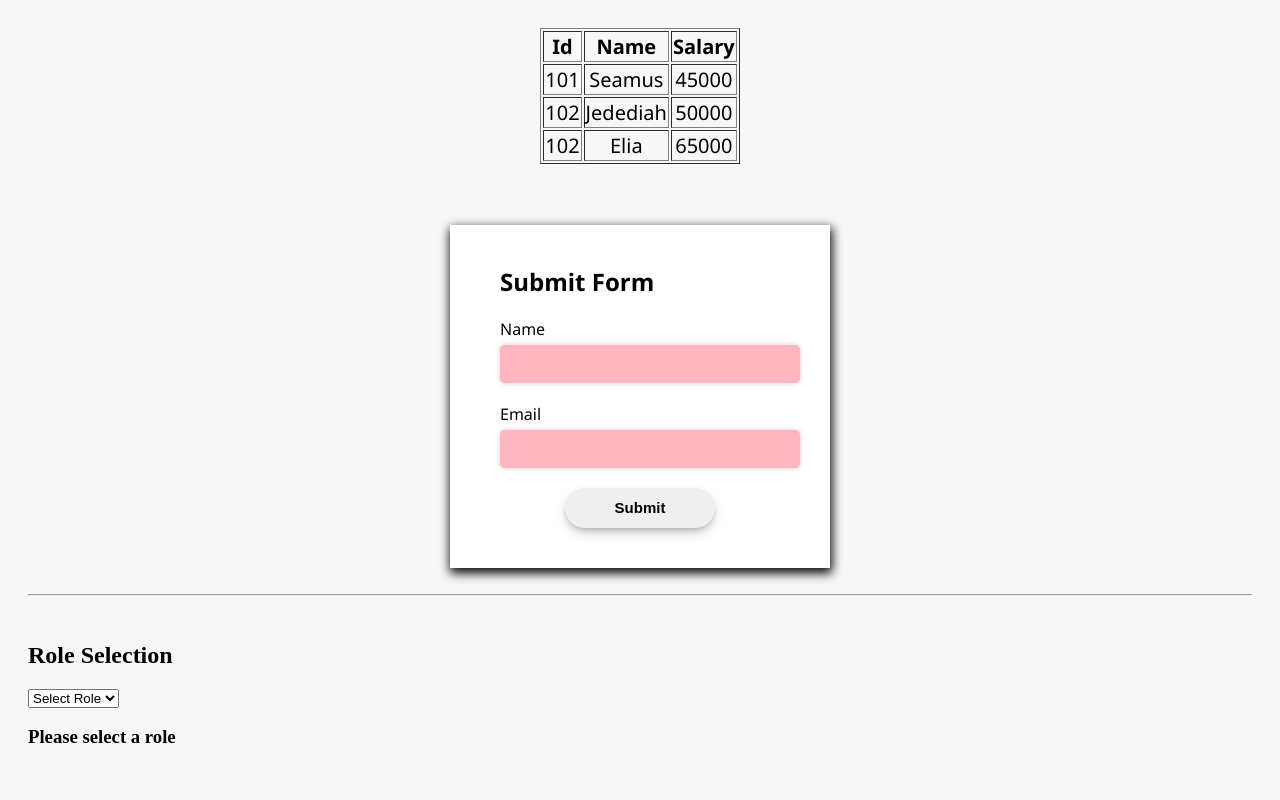
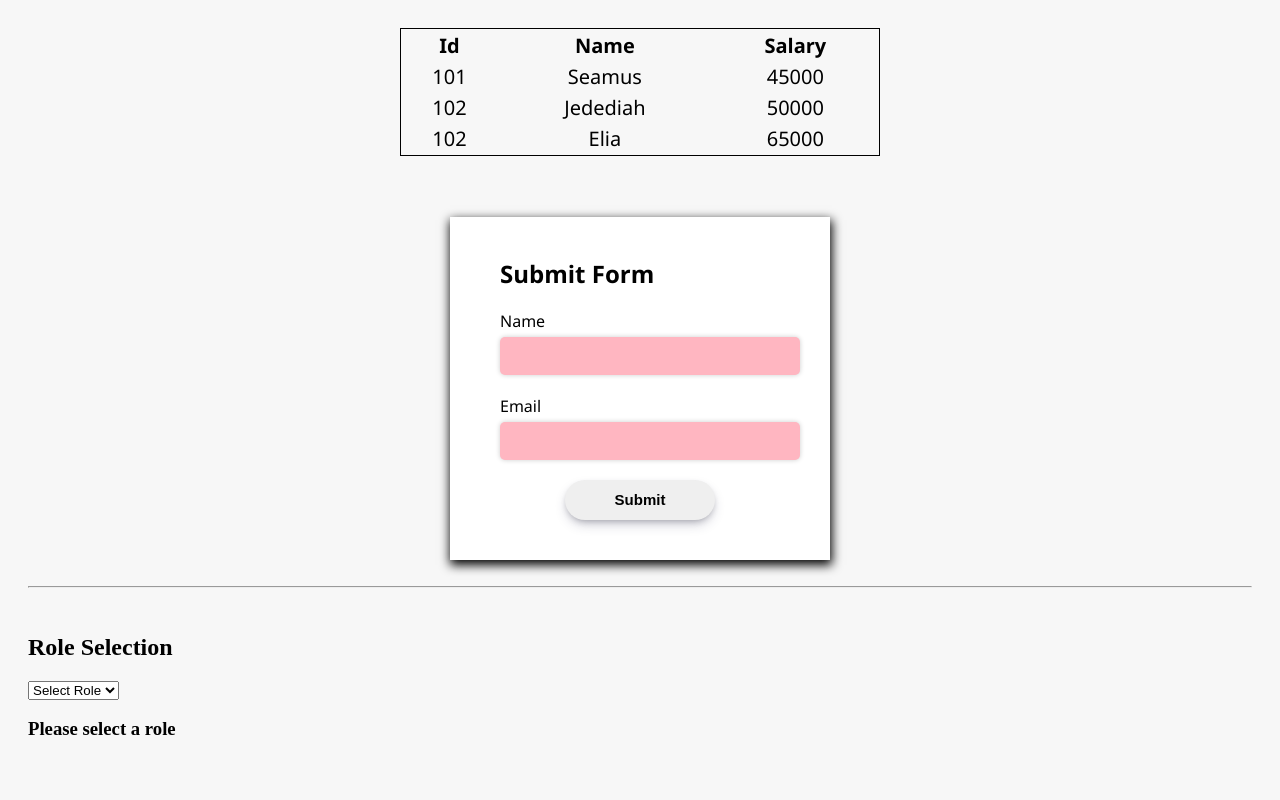
Before and after one commit to darlenewagner/testAngular, an Angular app: page / in a window 1280 px wide. Shown: the top 800 px of the page. Built offline with nearby package versions, Linux system fonts and the light colour scheme.

Commit message:
Reviewing CSS for container.

```diff
--- a/src/app/container/container.css
+++ b/src/app/container/container.css
@@ -51,3 +51,16 @@ h3{
     font-size: 12px;
 
 }
+
+.myTable {
+    text-align: center;
+    margin: 0 auto;
+    font-size: 20px;
+    width: 30pc;
+    border: 1px solid black;
+}
+
+.myRow:hover{
+   background-color: yellow;
+   border: 1px solid #444;
+}
--- a/src/app/container/container.html
+++ b/src/app/container/container.html
@@ -11,13 +11,13 @@
 <ng-container *ngTemplateOutlet="showMe; context : {$implicit : personObj}"></ng-container> -->
 
 <ng-template #employeeTable let-emp>
-    <table border="1" style="text-align: center; font-size: 20px; margin: 0 auto;">
+    <table class="myTable">
         <tr>
             <th>Id</th>
             <th>Name</th>
             <th>Salary</th>
         </tr>
-        <tr *ngFor="let e of emp">
+        <tr class="myRow" *ngFor="let e of emp">
             <td>{{e.id}}</td>
             <td>{{e.name}}</td>
             <td>{{e.salary}}</td>
```
Also changed, not shown: src/app/app.html (line endings or trailing spaces), src/app/container/container.ts (line endings or trailing spaces).
